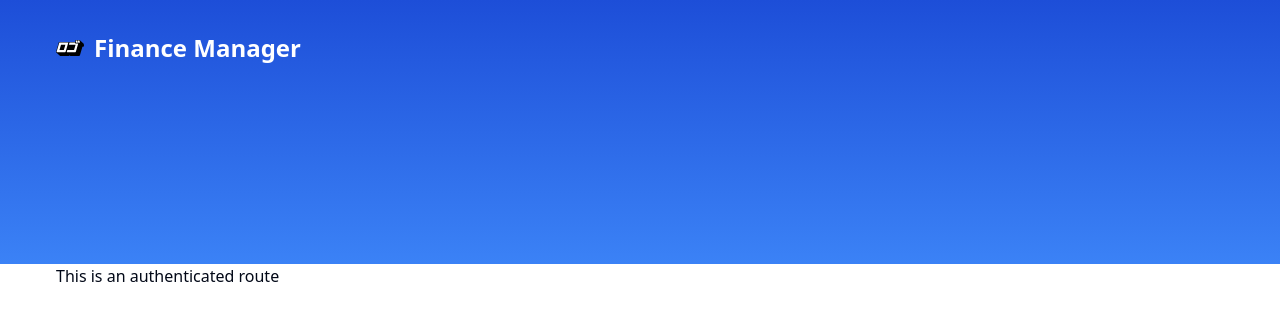
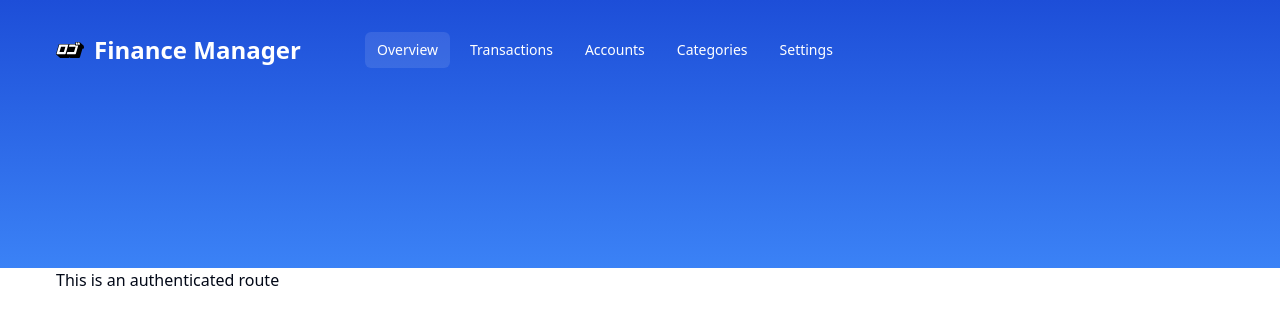
Before and after one commit to ansorokey/finance-manager, a Next.js app: page / in a window 1280 px wide. Shown: the top 324 px of the page. Built offline with nearby package versions, Linux system fonts and the light colour scheme.

Commit message:
nav butto styling

```diff
--- a/components/navbutton.tsx
+++ b/components/navbutton.tsx
@@ -1,13 +1,31 @@
+import Link from "next/link";
+import { Button } from "./ui/button";
+import { cn } from "@/lib/utils";
+
 type Props = {
     href: string;
     label: string;
     isActive?: boolean;
 };
 
-export const NavButton = ({}: Props) => {
+export const NavButton = ({
+    href,
+    label,
+    isActive
+}: Props) => {
     return (
-        <div>
-
-        </div>
+        <Button
+            asChild
+            size="sm"
+            variant="outline"
+            className={cn(
+                "w-full lg:w-auto justify-between font-normal hover:bg-white/20 hover:text-white border-none focus-visible:ring-offset-0 focus-visible:ring-transparent outline-none text-white focus:bg-white/30 transition",
+                isActive ? "bg-white/10 text-white" : "bg-transparent"
+            )}
+        >
+            <Link href={href}>
+                {label}
+            </Link>
+        </Button>
     )
 }
--- a/components/navigation.tsx
+++ b/components/navigation.tsx
@@ -2,6 +2,7 @@
 // React hooks can only be used within files marked as useclinet
 // Files are server components by default.
 // A server component can interact directly with the server.
+// still is rendered server side
 
 import { usePathname } from "next/navigation";
 import { NavButton } from "./navbutton";
```
